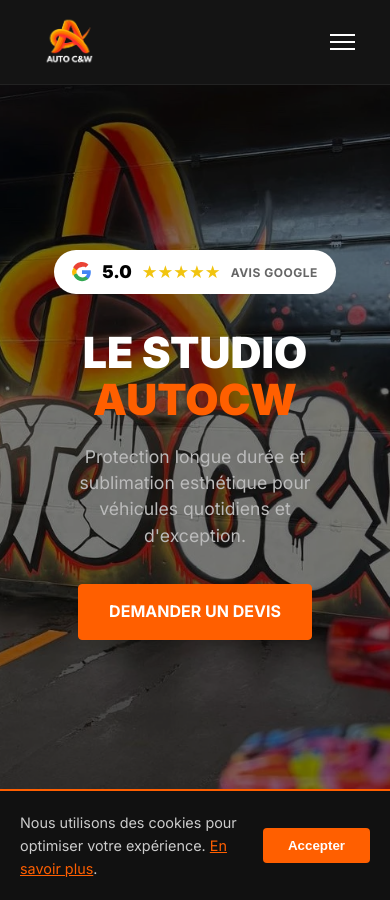
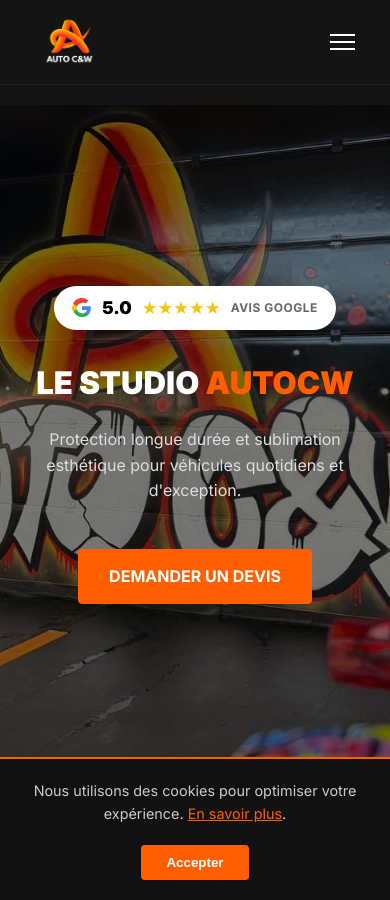
Before and after one commit to DuvalDVL/autocw, a Jekyll site: the page built from index.html, in a window 390 px wide and 900 px high. Built offline with Jekyll 4.4.1, drawn with Linux system fonts in a browser that asks for light colours.

Commit message:
Update style.css

```diff
--- a/assets/css/style.css
+++ b/assets/css/style.css
@@ -1,5 +1,5 @@
 /* =========================================
-   1. VARIABLES & BASE
+   1. VARIABLE & BASE
    ========================================= */
 :root {
   --bg-darkest: #0a0a0a;
@@ -625,10 +625,11 @@
 }
 
 /* =========================================
-   13. MEDIA QUERIES (RESPONSIVE - VERSION ULTRA-PRÉCISE)
+   13. MEDIA QUERIES (RESPONSIVE COMPLET)
    ========================================= */
 
 @media (max-width: 992px) {
+  /* Bento Grid */
   .bento-grid {
     grid-template-columns: 1fr;
     grid-auto-rows: auto;
@@ -638,14 +639,15 @@
     grid-row: span 1;
   }
 
+  /* Layouts de section */
   .footer-grid-main { grid-template-columns: 1fr; gap: 40px; }
   .b2b-card { flex-direction: column; text-align: center; padding: 40px 25px; }
 
-  /* Layout Zig-Zag Services */
+  /* Correction Layout Zig-Zag Prestations */
   .quality-flex-layout {
     flex-direction: column !important;
     text-align: center;
-    gap: 50px;
+    gap: 40px;
   }
   .quality-image-side, .quality-text-side {
     width: 100% !important;
@@ -653,73 +655,127 @@
   }
   .quality-text-side { order: 1; }
   .quality-image-side { order: 2; }
+
+  /* Inversion pour le mode reverse sur tablette/mobile */
   .quality-reverse { flex-direction: column !important; }
 
+  .quality-cta-wrap { justify-content: center; }
   .header-actions { gap: 10px; }
 }
 
 @media (max-width: 768px) {
+  /* Visibilité */
   .desktop-only { display: none !important; }
   .mobile-only { display: flex !important; }
 
-  /* --- H1 HERO (Fix définitif pour "Personnalisation") --- */
+  /* --- TYPOGRAPHIE HERO (Correction de l'overflow) --- */
   .hero-content h1 {
-    /* On descend à 1.2rem en taille mini pour les écrans < 350px */
-    font-size: clamp(1.2rem, 11vw, 2.8rem) !important;
-    word-wrap: break-word !important;
-    overflow-wrap: break-word !important;
-    display: block;
-    width: 100% !important;
-    line-height: 1.1 !important;
-    margin-bottom: 20px !important;
-    padding: 0 10px !important;
+    /* Utilisation de clamp pour adapter la taille au plus petit écran possible */
+    font-size: clamp(1.6rem, 8vw, 2.2rem) !important;
+    word-wrap: break-word;
+    overflow-wrap: break-word;
+    hyphens: auto;
+    padding: 0 10px;
+    line-height: 1.2;
   }
+  .hero-content p { font-size: 1rem; padding: 0 15px; }
 
-  /* --- SOUS-TITRE HERO (Fix largeur et aération) --- */
-  .hero-content p {
-    font-size: 1.1rem !important;
-    max-width: 85% !important; /* Utilisation de % pour plus de souplesse */
-    margin: 0 auto 35px !important;
-    line-height: 1.5 !important;
-    color: #bbb !important;
+  /* --- TITRES DE SECTIONS --- */
+  .quality-text-side h2 {
+    font-size: 1.8rem !important;
+    line-height: 1.3;
   }
-
-  /* --- RESTAURATION H2 (Taille imposante) --- */
-  /* Retour à une taille forte pour l'aspect haut de gamme */
-  .quality-text-side h2,
-  .section-title h2,
-  .cta-content-wrapper h2 {
-    font-size: 2.8rem !important; /* Taille d'origine restaurée */
-    line-height: 1.1 !important;
-    margin-bottom: 25px !important;
-    word-wrap: break-word !important;
-  }
+  .section-title h2 { font-size: 1.8rem; }
+  .cta-content-wrapper h2 { font-size: 1.8rem !important; }
 
   /* --- MENU MOBILE --- */
   #menu-toggle {
-    background: none; border: none; cursor: pointer; padding: 10px;
-    display: flex; flex-direction: column; gap: 5px; z-index: 1001;
+    background: none;
+    border: none;
+    cursor: pointer;
+    padding: 10px;
+    display: flex;
+    flex-direction: column;
+    gap: 5px;
+    z-index: 1001;
   }
-  #menu-toggle span { display: block; width: 25px; height: 2px; background: #fff; }
+
+  #menu-toggle span {
+    display: block;
+    width: 25px;
+    height: 2px;
+    background: #fff;
+    transition: 0.3s;
+  }
 
   #mobile-menu {
-    position: fixed; top: var(--nav-height); left: 0; width: 100%; height: 0;
-    background: var(--bg-dark); overflow: hidden; transition: height 0.3s ease;
-    display: flex; flex-direction: column; align-items: center; z-index: 999;
+    position: fixed;
+    top: var(--nav-height);
+    left: 0;
+    width: 100%;
+    height: 0;
+    background: var(--bg-dark);
+    overflow: hidden;
+    transition: height 0.3s ease;
+    display: flex;
+    flex-direction: column;
+    align-items: center;
+    justify-content: flex-start;
+    z-index: 999;
+    padding-top: 20px;
   }
-  #mobile-menu.active { height: calc(100vh - var(--nav-height)); }
-  #mobile-menu ul { text-align: center; width: 100%; padding-top: 20px; }
-  #mobile-menu li a { display: block; padding: 15px 20px; font-size: 1.2rem; text-transform: uppercase; }
-  #mobile-menu .menu-divider { height: 1px; background: #333; margin: 10px 40px; }
 
-  .mobile-socials-wrap { display: flex; gap: 20px; margin-top: 30px; }
-  .mobile-socials-wrap svg { width: 32px; height: 32px; fill: #fff; }
+  #mobile-menu.active {
+    height: calc(100vh - var(--nav-height));
+  }
 
-  /* --- AJUSTEMENTS BAS DE PAGE --- */
-  .footer-bottom-flex { flex-direction: column; text-align: center; gap: 25px; }
-  .section-padding { padding: 60px 0 !important; }
+  #mobile-menu nav { width: 100%; }
+  #mobile-menu ul { text-align: center; list-style: none; padding: 0; margin: 0; }
+
+  #mobile-menu li a {
+    display: block;
+    padding: 15px 20px;
+    font-size: 1.1rem;
+    font-weight: 600;
+    color: var(--text-light);
+    text-transform: uppercase;
+  }
+
+  #mobile-menu li a:hover {
+    background: rgba(255, 95, 0, 0.1);
+    color: var(--accent-orange);
+  }
+
+  #mobile-menu .menu-divider {
+    height: 1px;
+    background: #333;
+    margin: 10px 40px;
+  }
+
+  .mobile-socials-wrap {
+    display: flex;
+    gap: 20px;
+    justify-content: center;
+    margin-top: 30px;
+    padding: 20px;
+  }
+
+  .mobile-socials-wrap svg {
+    width: 32px;
+    height: 32px;
+    fill: #fff;
+  }
+
+  /* --- FOOTER & DIVERS --- */
+  .footer-bottom-flex { flex-direction: column; text-align: center; gap: 20px; }
+  #cookie-banner { flex-direction: column; text-align: center; }
+
+  /* --- REVIEWS CAROUSEL MOBILE --- */
+  .review-slide { padding: 0 30px; }
+  .review-text { font-size: 1.1rem; }
+  .nav-arrow { width: 40px; height: 40px; }
+  .nav-arrow svg { width: 30px; height: 30px; }
 }
-
 /* =========================================
    REVIEWS / CAROUSEL
    ========================================= */
```
